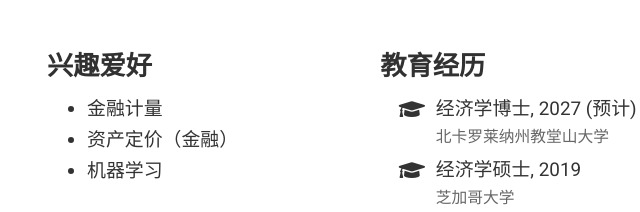
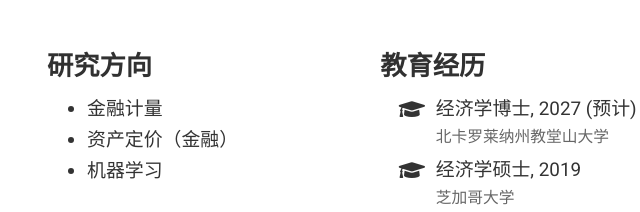
Before and after one commit to JiaxiLi1995/JiaxiLi1995.github.io, a plain HTML site: page zh/index.html in a window 1280 px wide. Shown: the part 352-564 px from the top of the page, 408-1048 px from the left. Drawn offline with nearby package versions, Linux system fonts and the light colour scheme; some packages are replaced by stand-ins of ours; some icons are missing.

Commit message:
change interest in chinese

```diff
--- a/zh/index.html
+++ b/zh/index.html
@@ -704,7 +704,7 @@
 
 
       <div class="col-md-5">
-        <h3>兴趣爱好</h3>
+        <h3>研究方向</h3>
         <ul class="ul-interests">
 
           <li>金融计量</li>
```
